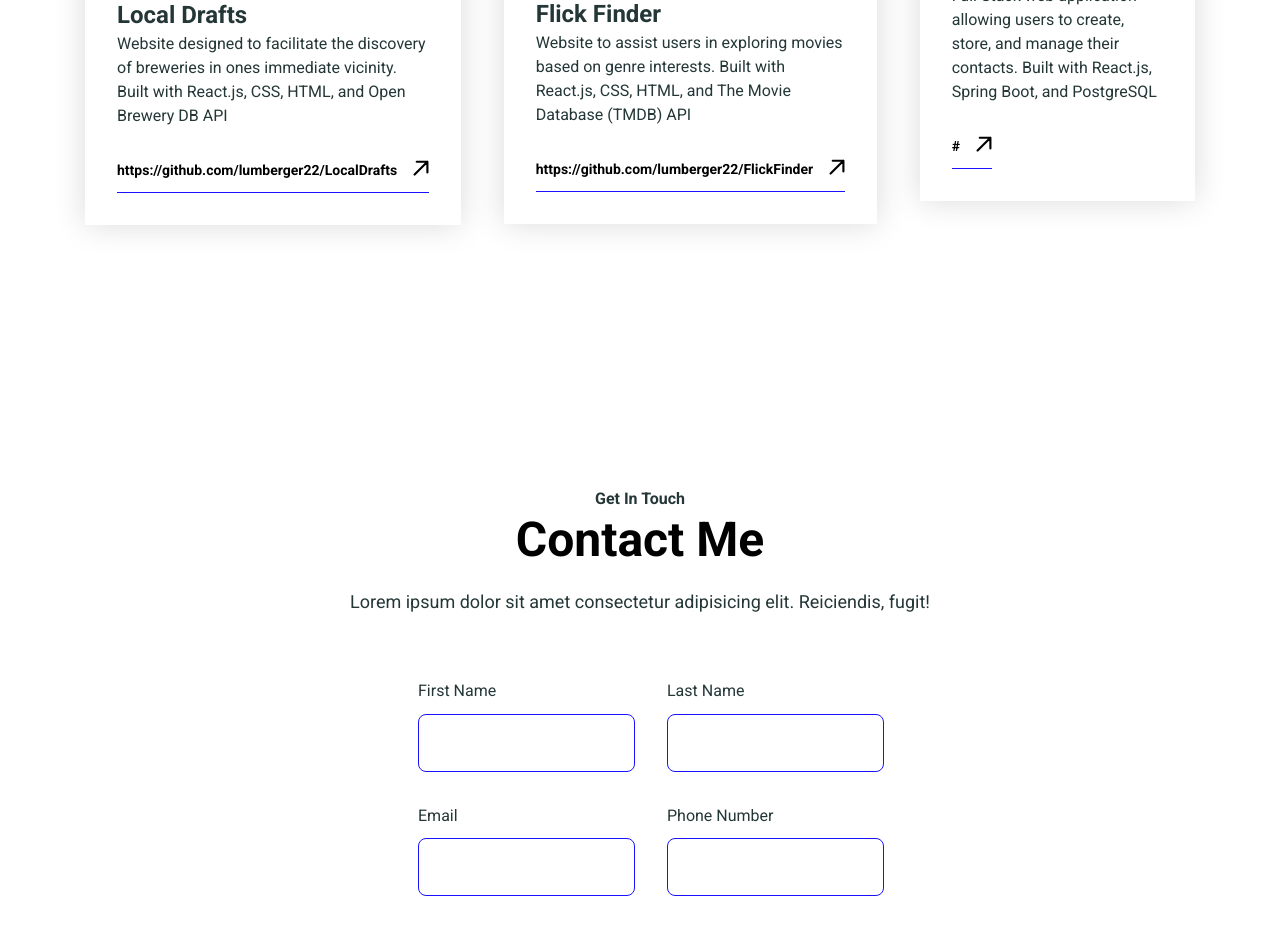
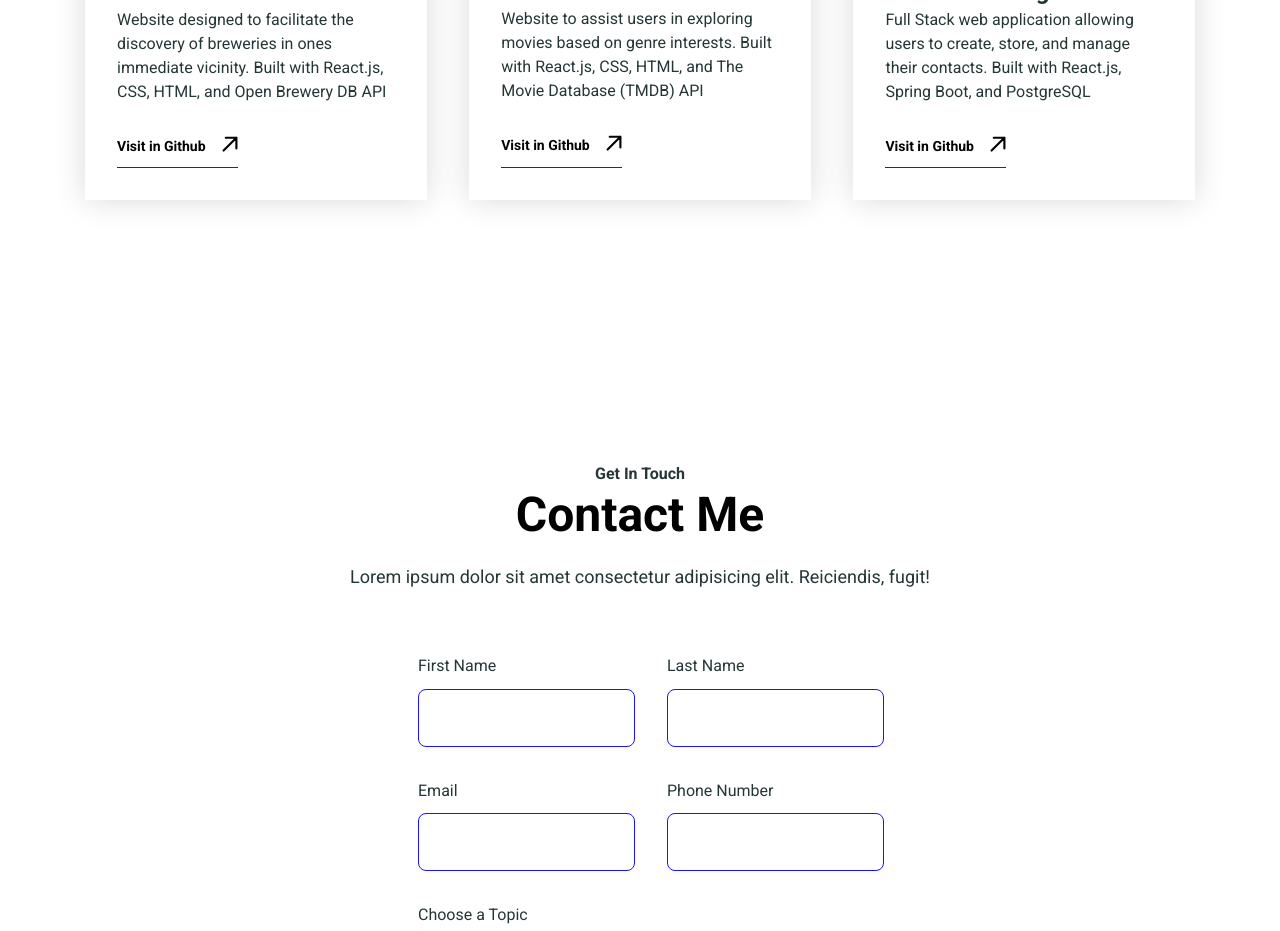
Before and after one commit to lumberger22/PortfolioSite, a React (Create React App) app: page / in a window 1280 px wide. Shown: the part 3100-4031 px from the top of the page. Built offline with nearby package versions, Linux system fonts and the light colour scheme.

Commit message:
Change map to read project links from index.json

```diff
--- a/src/Pages/Home/MyPortfolio.jsx
+++ b/src/Pages/Home/MyPortfolio.jsx
@@ -27,8 +27,8 @@ export default function MyPortfolio() {
                                 <h3 className="portfolio--section--title">{item.title}</h3>
                                 <p className="text-md">{item.description}</p>
                             </div>
-                            <p className="text-sm portfolio--link">
-                                {item.link}
+                            <a href={item.link} target="_blank" className="text-sm portfolio--link">
+                                Visit in Github
                                 <svg
                                     xmlns="http://www.w3.org/2000/svg"
                                     width="16"
@@ -44,7 +44,7 @@ export default function MyPortfolio() {
                                     stroke-linejoin="round"
                                 />
                                 </svg>
-                            </p>
+                            </a>
                         </div>
                     </div>
                 ))}
```
